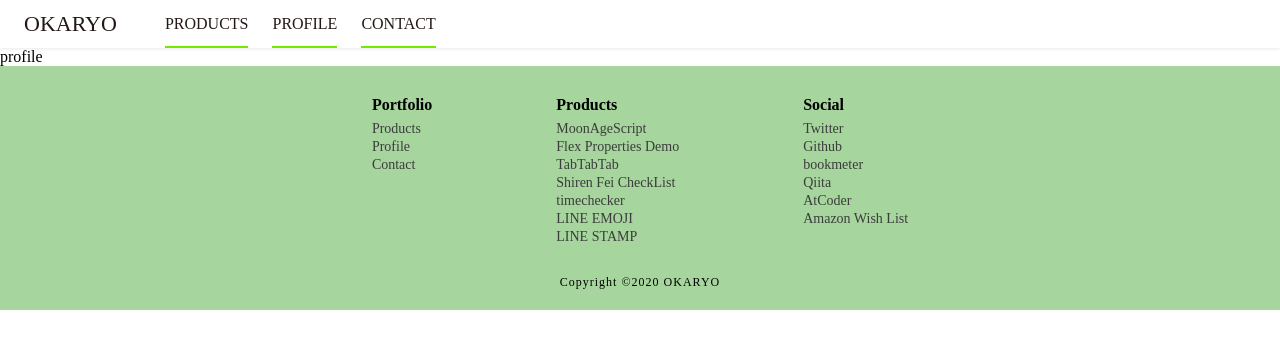
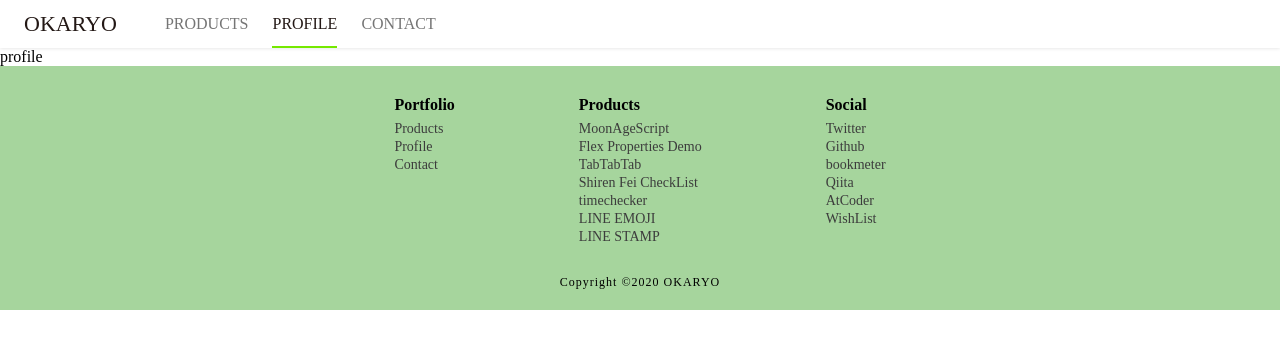
Before and after one commit to okaryo/okaryo.github.com, a React (Create React App) app: page /profile in a window 1280 px wide. Shown: the top 348 px of the page. Built offline with nearby package versions, Linux system fonts and the light colour scheme.

Commit message:
[modify] header navigation style

```diff
--- a/src/App.tsx
+++ b/src/App.tsx
@@ -6,23 +6,36 @@ import {
 } from 'react-router-dom'
 import Header from './components/Header'
 import Products from './components/Products'
+import Profile from './components/Profile'
 import Footer from './components/Footer'
+import NavigationStyle from './constants/NavigationStyle'
 
 const App = () => {
   return (
     <Router>
-      <Header />
       <Switch>
         <Route exact path="/">
+          <Header
+            navigationStyle={NavigationStyle.activeProducts}
+          />
           <Products />
         </Route>
         <Route exact path="/products">
+          <Header
+            navigationStyle={NavigationStyle.activeProducts}
+          />
           <Products />
         </Route>
         <Route path="/profile">
+          <Header
+            navigationStyle={NavigationStyle.activeProfile}
+          />
           <Profile />
         </Route>
         <Route path="/contact">
+          <Header
+            navigationStyle={NavigationStyle.activeContact}
+          />
           <Contact />
         </Route>
       </Switch>
@@ -31,9 +44,6 @@ const App = () => {
   )
 }
 
-const Profile = () => {
-  return <p>profile</p>
-}
 const Contact = () => {
   return <p>contact</p>
 }
--- a/src/components/Header.tsx
+++ b/src/components/Header.tsx
@@ -2,7 +2,53 @@ import React from 'react'
 import { Link } from 'react-router-dom'
 import '../stylesheets/Header.css'
 
-const Header = () => {
+interface NavigationStyle {
+  navigationStyle: {
+    products:boolean,
+    profile: boolean,
+    contact: boolean
+  }
+}
+
+const Header = (props: NavigationStyle) => {
+  const navigationStyle = props.navigationStyle
+
+  const activeNavigationStyle = {
+    borderBottom: '2px solid #75e900'
+  }
+  const activeNavigationFontStyle = {
+    color: '#231815'
+  }
+
+  let productsList
+  let profileList
+  let contactList
+  if (navigationStyle.products) {
+    productsList = (
+      <li style={activeNavigationStyle}>
+        <Link style={activeNavigationFontStyle} to="/products">PRODUCTS</Link>
+      </li>
+    )
+    profileList = <li><Link to="/profile">PROFILE</Link></li>
+    contactList = <li><Link to="/contact">CONTACT</Link></li>
+  } else if (navigationStyle.profile) {
+    productsList = <li><Link to="/products">PRODUCTS</Link></li>
+    profileList = (
+      <li style={activeNavigationStyle}>
+        <Link style={activeNavigationFontStyle} to="/profile">PROFILE</Link>
+      </li>
+    )
+    contactList = <li><Link to="/contact">CONTACT</Link></li>
+  } else if (navigationStyle.contact) {
+    productsList = <li><Link to="/products">PRODUCTS</Link></li>
+    profileList = <li><Link to="/profile">PROFILE</Link></li>
+    contactList = (
+      <li style={activeNavigationStyle}>
+        <Link style={activeNavigationFontStyle} to="/contact">CONTACT</Link>
+      </li>
+    )
+  }
+
   return(
     <header className="portfolio_header">
       <div className="portfolio_title">
@@ -10,9 +56,9 @@ const Header = () => {
       </div>
       <div className="portfolio_navigation_block">
         <ul>
-          <li><Link to="/products">PRODUCTS</Link></li>
-          <li><Link to="/profile">PROFILE</Link></li>
-          <li><Link to="/contact">CONTACT</Link></li>
+          {productsList}
+          {profileList}
+          {contactList}
         </ul>
       </div>
     </header>
--- /dev/null
+++ b/src/components/Profile.tsx
@@ -0,0 +1,12 @@
+import React from 'react'
+import '../stylesheets/Footer.css'
+
+
+const Profile = () => {
+
+  return(
+    <p>profile</p>
+  )
+}
+
+export default Profile
--- a/src/constants/FooterItems.ts
+++ b/src/constants/FooterItems.ts
@@ -56,7 +56,7 @@ export const SocialItems = {
       itemUrl: 'https://atcoder.jp/users/okaryo'
     },
     {
-      itemName: 'Amazon Wish List',
+      itemName: 'WishList',
       itemUrl: 'https://www.amazon.jp/hz/wishlist/ls/3F7T4Z1GG7ORH?ref_=wl_share'
     }
   ]
--- /dev/null
+++ b/src/constants/NavigationStyle.ts
@@ -0,0 +1,19 @@
+export const NavigationStyle = {
+  activeProducts: {
+    products: true,
+    profile: false,
+    contact: false
+  },
+  activeProfile: {
+    products: false,
+    profile: true,
+    contact: false
+  },
+  activeContact: {
+    products: false,
+    profile: false,
+    contact: true
+  }
+}
+
+export default NavigationStyle
--- a/src/stylesheets/Header.css
+++ b/src/stylesheets/Header.css
@@ -23,12 +23,12 @@
   display: inline-block;
   height: 48px;
   vertical-align: middle;
-  border-bottom: 2px solid #75e900;
 }
 .portfolio_navigation_block li + li {
   margin-left: 24px;
 }
 .portfolio_navigation_block a {
   display: inline-block;
+  color: #757575;
   line-height: 48px;
 }
```
